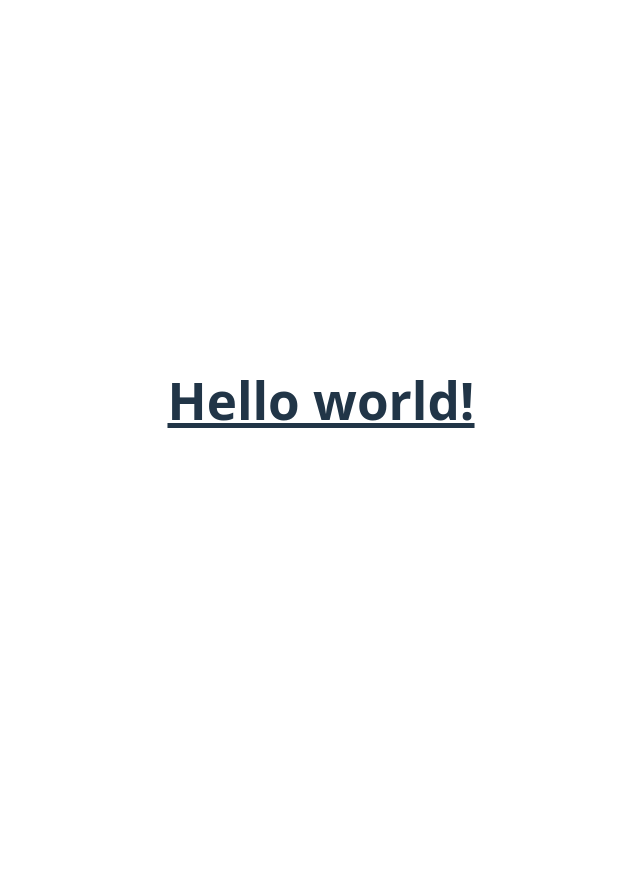
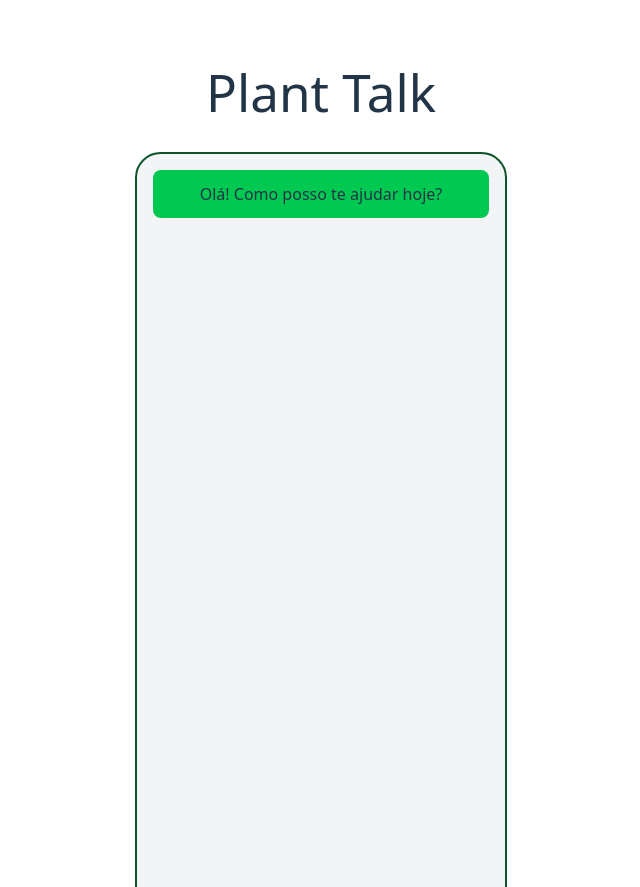
Before and after one commit to MGJamJam/HackathonCodeCon2025, a React (Vite) app: page / in a window 1280 px wide. Shown: the top 887 px of the page, without its empty margins (319-959 px from the left). Before the commit the page ends 800 px from the top, so only its background shows below. Built offline with nearby package versions, Linux system fonts and the light colour scheme.

Commit message:
create: chatbot interface

```diff
--- a/src/App.jsx
+++ b/src/App.jsx
@@ -3,16 +3,20 @@ import reactLogo from "./assets/react.svg";
 import viteLogo from "/vite.svg";
 import "./App.css";
 
-function App() {
+import Chatbot from './components/chatbot-interface/ChatbotInterface.jsx';
+
+export default function App() {
   const [count, setCount] = useState(0);
 
   return (
     <>
-      <h1 class="text-3xl font-bold underline">
-        Hello world!
-      </h1>
+      <header>
+        <h1 className="text-3xl my-8">
+          Plant Talk
+        </h1>
+      </header>
+
+      <Chatbot />
     </>
   );
 }
-
-export default App;
--- a/src/components/chatbot-interface/ChatbotInterface.jsx
+++ b/src/components/chatbot-interface/ChatbotInterface.jsx
@@ -0,0 +1,59 @@
+import { useState } from 'react';
+
+export default function Chatbot() {
+  const [messages, setMessages] = useState([
+    { sender: 'bot', text: 'Olá! Como posso te ajudar hoje?' }
+  ]);
+  const [input, setInput] = useState('');
+
+  const handleSend = () => {
+    if (!input.trim()) return;
+
+    const userMessage = { sender: 'user', text: input };
+    setMessages([...messages, userMessage]);
+
+    // Simulação de resposta do bot
+    setTimeout(() => {
+      const botMessage = { sender: 'bot', text: 'Entendi! Me fale mais.' };
+      setMessages(prev => [...prev, botMessage]);
+    }, 1000);
+
+    setInput('');
+  };
+
+  return (
+    <div className="flex flex-col h-screen bg-gray-100 p-4 border-2 border-green-900 rounded-[1.6rem] ">
+      <div className="flex-1 overflow-auto mb-4">
+        <div className="space-y-2">
+          {messages.map((msg, idx) => (
+            <div
+              key={idx}
+              className={`p-3 rounded-lg max-w-md ${
+                msg.sender === 'bot' ? 'bg-green-500 self-start' : 'bg-green-300 self-end'
+              }`}
+            >
+              {msg.text}
+            </div>
+          ))}
+        </div>
+      </div>
+
+      <div className="flex">
+        <input
+          className="flex-1 p-2 border rounded-l-lg focus:outline-none"
+          type="text"
+          placeholder="Digite sua mensagem..."
+          value={input}
+          onChange={e => setInput(e.target.value)}
+          onKeyDown={e => e.key === 'Enter' && handleSend()}
+        />
+        <button
+          className="bg-blue-500 text-white px-4 rounded-r-lg hover:bg-blue-600"
+          onClick={handleSend}
+        >
+          Enviar
+        </button>
+      </div>
+    </div>
+  );
+}
```
